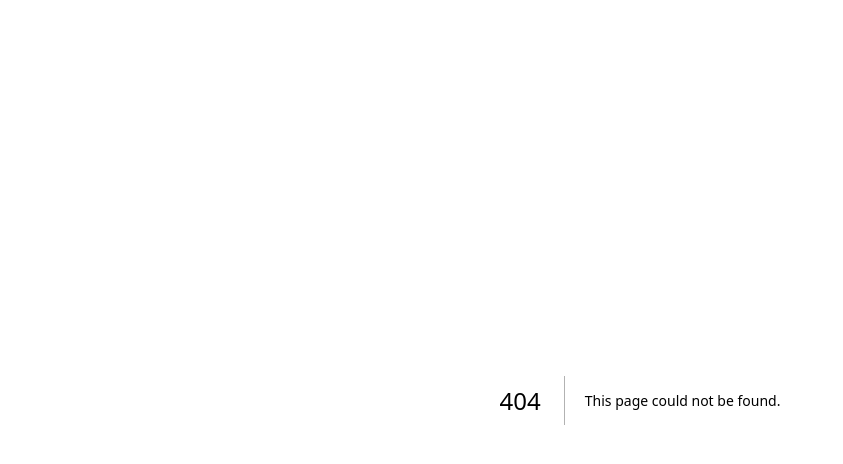
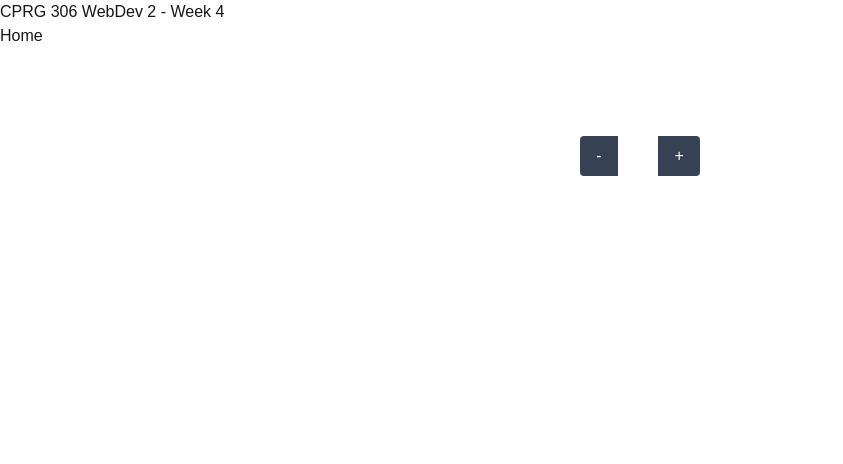
Before and after one commit to hDittmann/cprg306-assignments, a Next.js app: page /week-4 in a window 1280 px wide. Before the commit this address had no page. Shown: the top 464 px of the page, without its empty margins (0-843 px from the left). Built offline with nearby package versions, Linux system fonts and the light colour scheme.

Commit message:
Add Week 4 page with quantity selector component
Added a new Week 4 page and a NewItem component that allows users to increment or decrement a quantity between 1 and 20. Updated the home page to include a link to the new Week 4 page.

```diff
--- a/app/page.js
+++ b/app/page.js
@@ -6,6 +6,7 @@ export default function Home() {
       <h1>CPRG 306: Web Development 2 - Assignments</h1>
       <p><Link href="/week-2">Week 2</Link></p>
       <p><Link href="/week-3">Week 3</Link></p>
+      <p><Link href="/week-4">Week 4</Link></p>
     </main>
   );
 }
--- /dev/null
+++ b/app/week-4/new-item.js
@@ -0,0 +1,39 @@
+"use client"
+
+import { useState } from "react";
+
+function NewItem() {
+  const [quantity, setQuantity] = useState(1);
+
+    function increment() {
+        if (quantity < 20) {
+            setQuantity(quantity + 1);
+        }
+    }
+    function decrement() {
+        if (quantity > 1) {
+            setQuantity(quantity - 1);
+        }
+    }
+    return (
+        <div className="text-white p-8 min-h-screen flex flex-col items-center">
+            <h1 className="text-2xl font-bold mb-6">Current quantity</h1>
+            <div className="flex items-center mb-4">
+                <button
+                    onClick={decrement}
+                    className="bg-gray-700 px-4 py-2 rounded-l hover:bg-gray-600 active:bg-gray-800 transition"
+                >
+                    -
+                </button>
+                <span className="px-4">{quantity}</span>
+                <button
+                    onClick={increment}
+                    className="bg-gray-700 px-4 py-2 rounded-r hover:bg-gray-600 active:bg-gray-800 transition"
+                >
+                    +
+                </button>
+            </div>
+        </div>
+    );
+}
+export default NewItem;
--- /dev/null
+++ b/app/week-4/page.js
@@ -0,0 +1,13 @@
+import React from "react";
+import Link from "next/link";
+import NewItem from "./new-item";
+
+export default function Week4() {
+  return (
+    <main>
+      <h1>CPRG 306 WebDev 2 - Week 4</h1>
+      <p><Link href="/">Home</Link></p>
+      <NewItem />
+    </main>
+  );
+}
```
